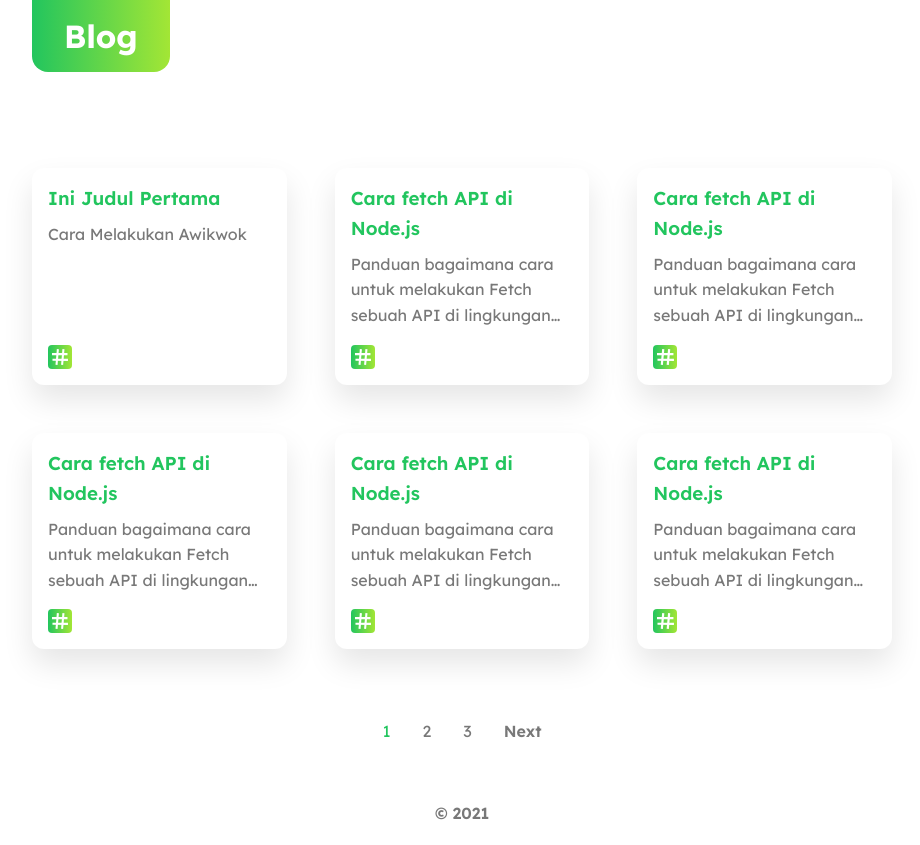
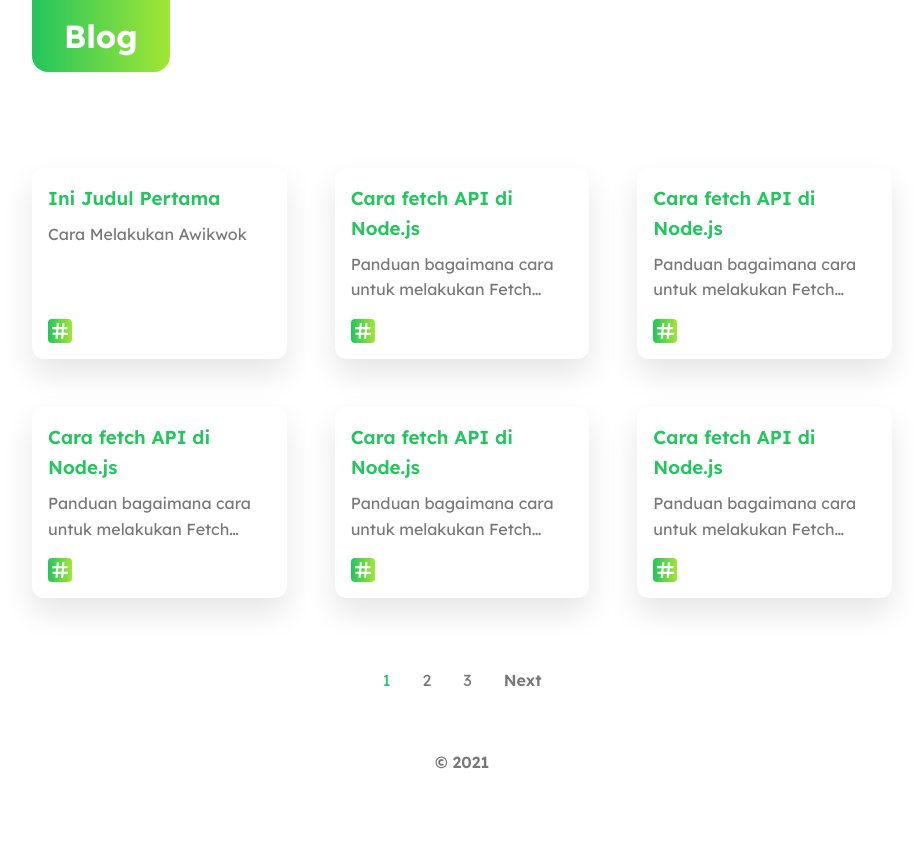
Before and after one commit to tarsisius/nextjs-static-blog, a Next.js app: page / in a window 1280 px wide. Shown: the whole page, without its empty margins (178-1098 px from the left). After the commit the page ends 800 px from the top, so only its background shows below. Built offline with nearby package versions, Linux system fonts and the light colour scheme.

Commit message:
Minor Update

```diff
--- a/styles/globals.css
+++ b/styles/globals.css
@@ -187,7 +187,7 @@ header {
 .changable .excerpt {
   padding-top: 0.5em;
   line-height: 1.6;
-  -webkit-line-clamp: 3;
+  -webkit-line-clamp: 2;
   -webkit-box-orient: vertical;
   overflow: hidden;
   text-overflow: ellipsis;
```
